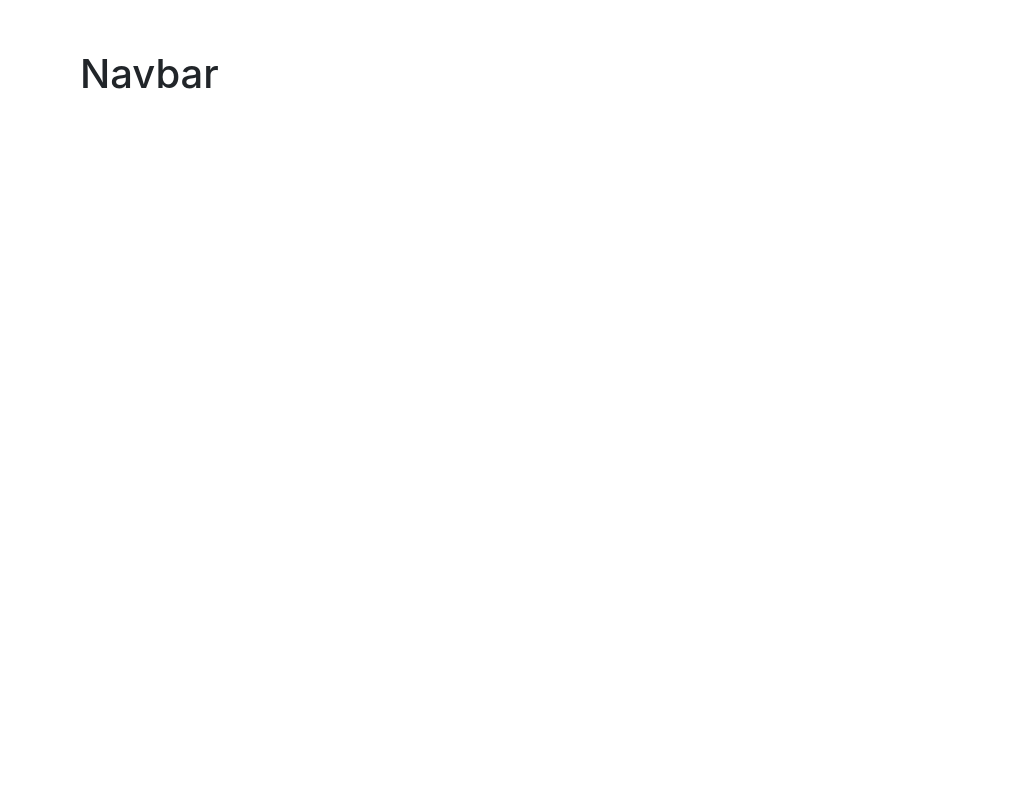
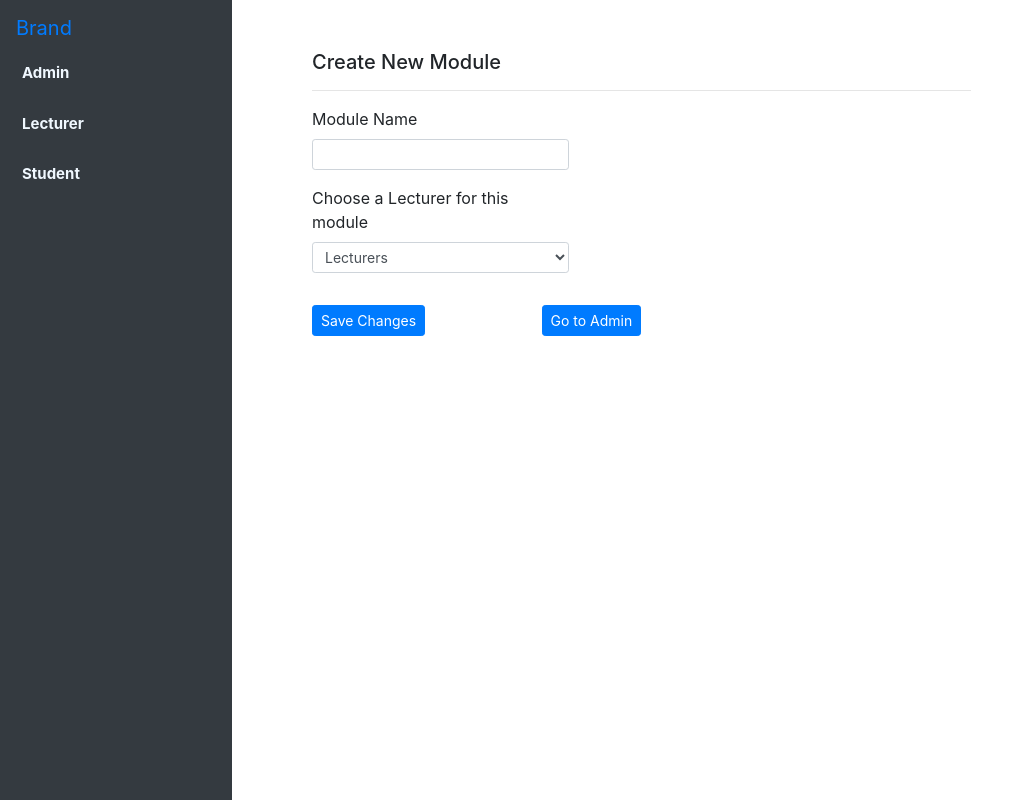
Before and after one commit to Bleizingard/RAD302_Project_2019, a React (Create React App) app in the folder frontend/: page /createModule in a window 1280 px wide. Shown: the whole page, without its empty margins (0-1017 px from the left). Built offline with nearby package versions, Linux system fonts and the light colour scheme.

Commit message:
Admin Component created

```diff
--- a/frontend/src/App.js
+++ b/frontend/src/App.js
@@ -1,11 +1,20 @@
 import React, { Component } from "react";
-
+import { Route } from "react-router-dom";
 import "./App.css";
 import { Layout } from "./Components/Layout";
+import Admin from "./Components/Admin/Admin.js";
+import CreateModule from "./Components/Admin/createModule";
+import EditLecturer from "./Components/Admin/editLecturer";
 
 class App extends Component {
   render() {
-    return <Layout />;
+    return (
+      <Layout>
+        <Route path="/admin" component={Admin} />
+        <Route path="/createModule" component={CreateModule} />
+        <Route path="/editLecturer" component={EditLecturer} />
+      </Layout>
+    );
   }
 }
 
--- /dev/null
+++ b/frontend/src/Components/Admin/Admin.js
@@ -0,0 +1,50 @@
+import React, { Component } from "react";
+import "../Admin/Admin.css";
+import { Link } from "react-router-dom";
+
+export class Admin extends Component {
+  displayName = Admin.name;
+
+  render() {
+    return (
+      <div>
+        <h5>Hello, Admin!</h5>
+        <hr />
+        <h6>Modules List</h6>
+
+        <div className="py-3">
+          <Link to="/createModule">
+            <button className="btn-primary btn btn-sm">
+              {" "}
+              Create New Module
+            </button>{" "}
+          </Link>
+        </div>
+        <table className="table table-hover">
+          <thead className="thead-dark text-center">
+            <tr>
+              <th scope="col">Module ID</th>
+              <th scope="col">Module Name</th>
+              <th scope="col">Lecturer</th>
+              <th scope="col">Edit Lecturer</th>
+            </tr>
+          </thead>
+          <tbody>
+            <tr className="text-center">
+              <th scope="row">1</th>
+              <td>Module 1</td>
+              <td>Lecturer 1</td>
+              <td>
+                <Link to="/editLecturer" className="btn btn-primary btn-sm">
+                  Edit Lecturer
+                </Link>
+              </td>
+            </tr>
+          </tbody>
+        </table>
+      </div>
+    );
+  }
+}
+
+export default Admin;
--- /dev/null
+++ b/frontend/src/Components/Admin/createModule.js
@@ -0,0 +1,90 @@
+import React, { Component } from "react";
+import "../Admin/Admin.css";
+import { Link } from "react-router-dom";
+
+export class CreateModule extends Component {
+  displayName = CreateModule.name;
+  constructor(props) {
+    super(props);
+    this.state = {
+      value: "",
+      moduleName: ""
+    };
+
+    this.handleChange = this.handleChange.bind(this);
+    this.handleSubmit = this.handleSubmit.bind(this);
+  }
+
+  handleChange(event) {
+    this.setState({ value: event.target.value });
+  }
+
+  handleSubmit(event) {
+    alert("A name was submitted: " + this.state.value);
+    event.preventDefault();
+  }
+
+  render() {
+    const lecturers = ["Lect 1", "Lect 2", "Lect 3", "Others"];
+    const options = lecturers.map(opt => <option key={opt}>{opt}</option>);
+    return (
+      <div>
+        <h5>Create New Module</h5>
+        <hr />
+        <form onSubmit={this.handleSubmit}>
+          <div className="row">
+            <div className="form-group input-group-sm col-sm-5">
+              <label htmlFor="moduleName">Module Name</label>
+              <input
+                className="form-control"
+                name="moduleName"
+                type="text"
+                id="moduleName"
+                onChange={this.handleChange}
+                value={this.state.moduleName}
+              />
+            </div>
+          </div>
+          <div className="row">
+            <div className="form-group input-group-sm col-sm-5">
+              <label htmlFor="lecturers">
+                Choose a Lecturer for this module
+              </label>
+              <select
+                id="lecturer"
+                name="lecturer"
+                className="form-control"
+                defaultValue=""
+                onChange={this.handleChange}
+              >
+                <option value="" disabled hidden>
+                  Lecturers
+                </option>
+                {options}
+              </select>
+            </div>
+          </div>
+        </form>
+
+        <div className="row pt-3">
+          <div className="col-sm-4">
+            <button
+              type="submit"
+              className="btn btn-sm btn-primary"
+              onClick={this.onChange}
+            >
+              Save Changes
+            </button>
+          </div>
+          <div className="col-sm-4">
+            <Link to="/admin" className="btn btn-primary btn-sm">
+              Go to Admin
+            </Link>
+          </div>
+        </div>
+      </div>
+    );
+  }
+}
+
+export default CreateModule;
--- /dev/null
+++ b/frontend/src/Components/Admin/editLecturer.js
@@ -0,0 +1,66 @@
+import React, { Component } from "react";
+import "../Admin/Admin.css";
+
+export class EditLecturer extends Component {
+  displayName = EditLecturer.name;
+  constructor(props) {
+    super(props);
+    this.state = { value: "" };
+
+    this.handleChange = this.handleChange.bind(this);
+    this.handleSubmit = this.handleSubmit.bind(this);
+  }
+
+  handleChange(event) {
+    this.setState({ value: event.target.value });
+  }
+
+  handleSubmit(event) {
+    alert("A name was submitted: " + this.state.value);
+    event.preventDefault();
+  }
+
+  render() {
+    const lecturers = ["Lect 1", "Lect 2", "Lect 3", "Others"];
+    const options = lecturers.map(opt => <option key={opt}>{opt}</option>);
+    return (
+      <div>
+        <h3>Assign a new Lecturer for this module</h3>
+        <hr />
+        <form onSubmit={this.handleSubmit}>
+          <div className="row">
+            <div className="form-group input-group-sm col-sm-4">
+              <label>Module Name:</label>
+              <p>Module 1</p>
+
+              <label htmlFor="lecturers">Choose Lecturer</label>
+              <select
+                id="lecturer"
+                name="lecturer"
+                className="form-control"
+                defaultValue=""
+                onChange={this.handleChange}
+              >
+                <option value="" disabled hidden>
+                  Lecturers
+                </option>
+                {options}
+              </select>
+            </div>
+          </div>
+        </form>
+        <div className="row">
+          <button
+            type="submit"
+            className="btn btn-sm btn-primary "
+            onClick={this.onChange}
+          >
+            Save Changes
+          </button>
+        </div>
+      </div>
+    );
+  }
+}
+
+export default EditLecturer;
--- a/frontend/src/Components/Layout.js
+++ b/frontend/src/Components/Layout.js
@@ -1,4 +1,5 @@
 import React, { Component } from "react";
+import { NavMenu } from "./Navbar/NavMenu";
 
 export class Layout extends Component {
   displayName = Layout.name;
@@ -7,7 +8,7 @@ export class Layout extends Component {
     return (
       <div className="container-fluid">
         <div className="col-sm-3">
-          <h1>Navbar</h1>
+          <NavMenu />
         </div>
         <div className="col-sm-9">{this.props.children}</div>
       </div>
--- /dev/null
+++ b/frontend/src/Components/Navbar/NavMenu.css
@@ -0,0 +1,57 @@
+body {
+  padding-top: 90px;
+}
+@media (min-width: 768px) {
+  body {
+    padding-top: 0;
+  }
+}
+@media (min-width: 768px) {
+  body {
+    margin-left: 232px;
+  }
+}
+.navbar ul {
+  float: none;
+}
+.navbar li {
+  float: none;
+  font-size: 15px;
+  margin: 6px;
+}
+.item {
+  font-size: 20px;
+  color: aliceblue;
+  font-weight: bold;
+}
+
+.item :active {
+  font-size: 20px;
+  color: black;
+  background-color: gray;
+  font-weight: bold;
+}
+.navbar.fixed-left {
+  position: fixed;
+  top: 0;
+  left: 0;
+  right: 0;
+  z-index: 1030;
+}
+@media (min-width: 768px) {
+  .navbar.fixed-left {
+    bottom: 0;
+    width: 232px;
+    flex-flow: column nowrap;
+    align-items: flex-start;
+  }
+  .navbar.fixed-left .navbar-collapse {
+    flex-grow: 0;
+    flex-direction: column;
+    width: 100%;
+  }
+  .navbar.fixed-left .navbar-collapse .navbar-nav {
+    flex-direction: column;
+    width: 100%;
+  }
+}
--- /dev/null
+++ b/frontend/src/Components/Navbar/NavMenu.js
@@ -0,0 +1,32 @@
+import React, { Component } from "react";
+import "../Navbar/NavMenu.css";
+import { Link } from "react-router-dom";
+
+export class NavMenu extends Component {
+  displayName = NavMenu.name;
+
+  render() {
+    return (
+      <nav className="navbar navbar-inverse bg-dark fixed-left">
+        <Link to="/" className="navbar-brand">
+          Brand
+        </Link>
+        <div className="navbar-collapse">
+          <ul className="navbar-nav">
+            <Link to="/admin">
+              <li className="nav-link item">Admin</li>
+            </Link>
+            <Link to="/lecturer">
+              <li className="nav-link item">Lecturer</li>
+            </Link>
+            <Link to="/student">
+              <li className="nav-link item">Student</li>
+            </Link>
+          </ul>
+        </div>
+      </nav>
+    );
+  }
+}
+
+export default NavMenu;
--- a/frontend/src/index.css
+++ b/frontend/src/index.css
@@ -4,6 +4,8 @@
     padding-top: 50px;
   }
 }
+
 body {
+  margin-top: 50px;
   padding: 50px;
 }
```
Also changed, not shown: frontend/src/Components/Admin/Admin.css (added).
